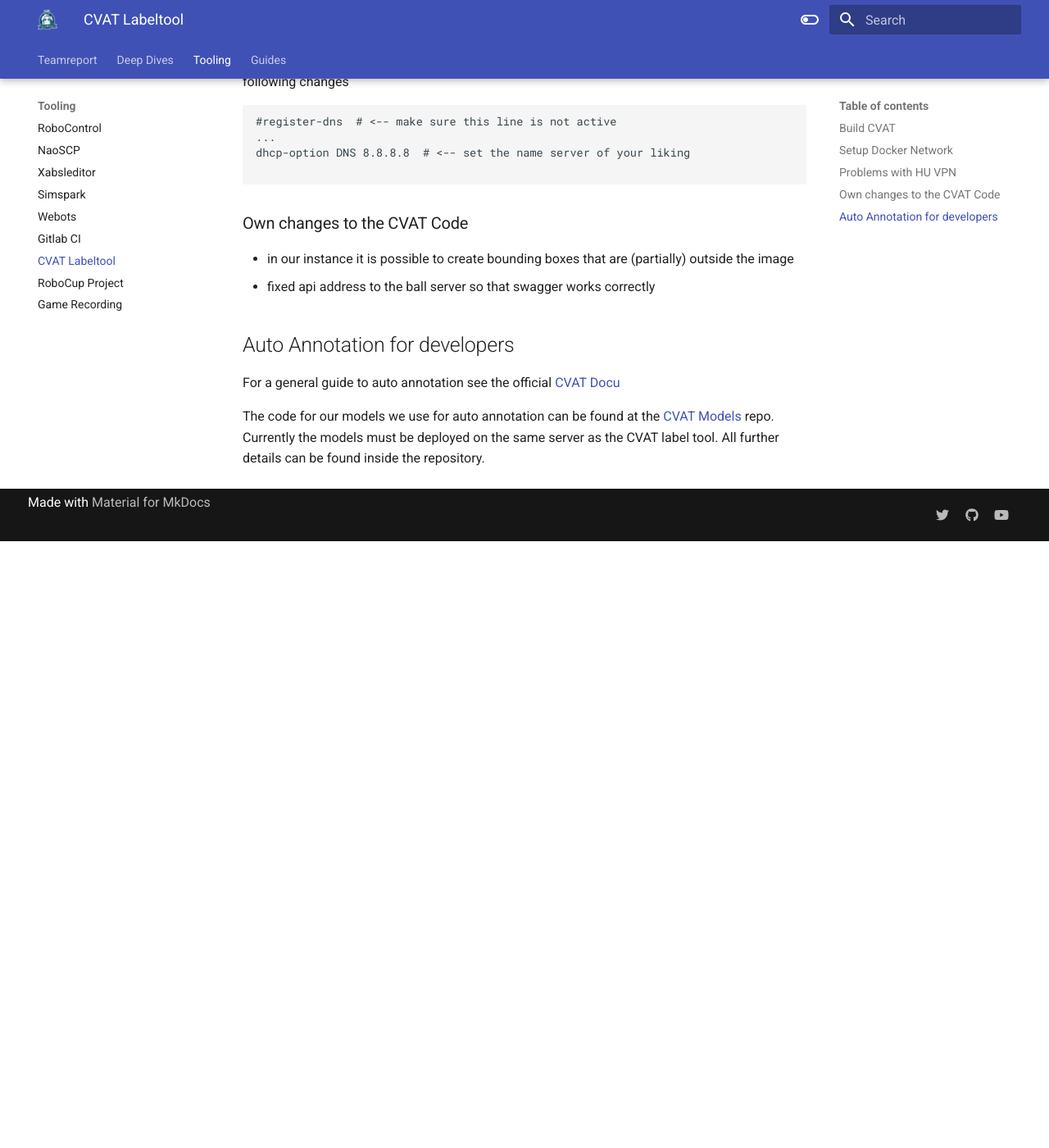
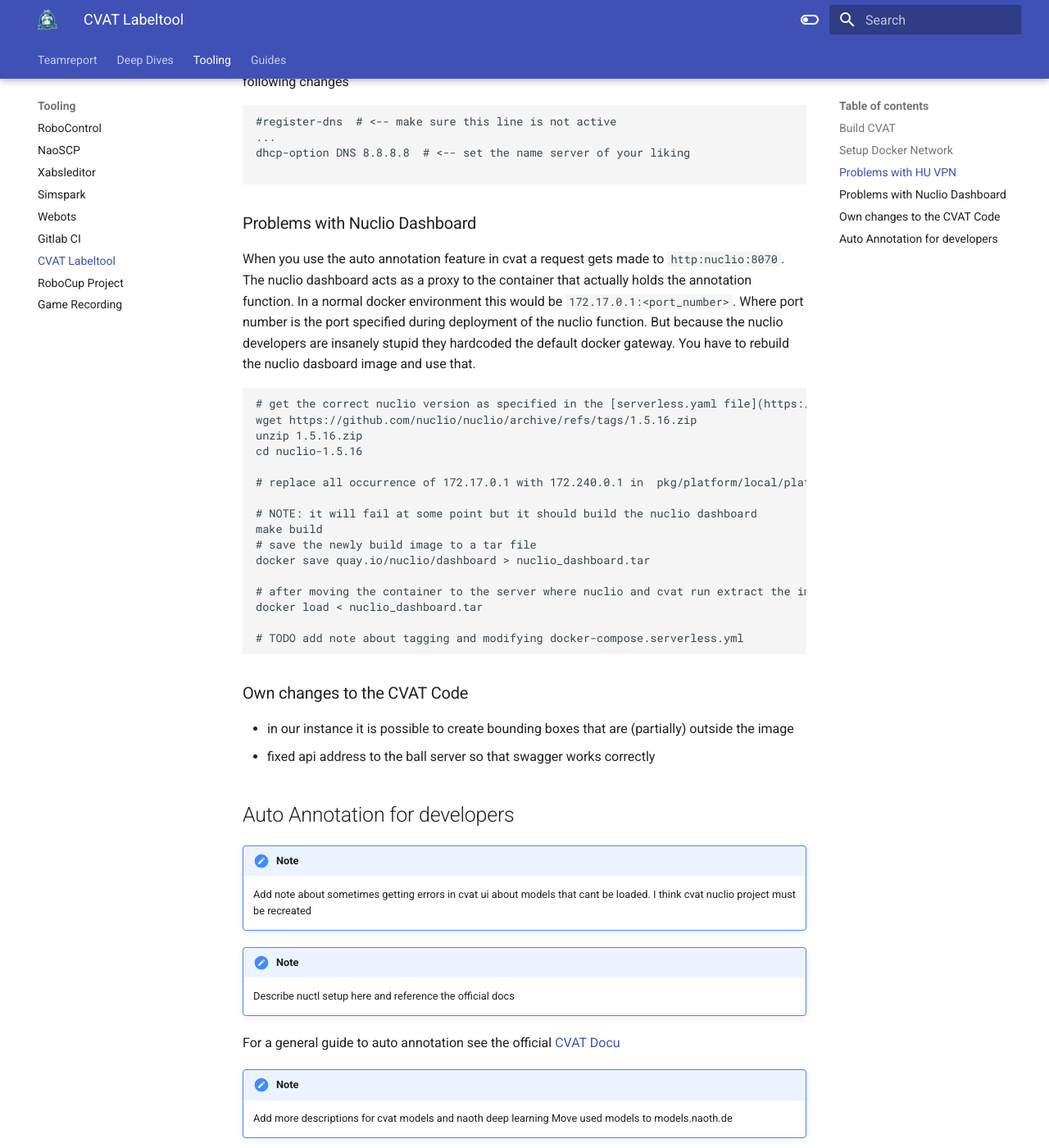
Before and after one commit to BerlinUnited/berlinunited.github.io, an MkDocs documentation site: the page built from docs/naoth_tools/cvat.md, in a window 1280 px wide and 1400 px high, scrolled down 1598 px. Shown: the whole window at 82% size. Built offline with MkDocs 1.6.1 and Material for MkDocs 9.7.7, drawn with Linux system fonts in a browser that asks for light colours; before the commit the page ends 2258 px from its top, so only the background shows below that.

Commit message:
add notes about fixing nuclio

````diff
--- a/docs/naoth_tools/cvat.md
+++ b/docs/naoth_tools/cvat.md
@@ -69,14 +69,46 @@
 dhcp-option DNS 8.8.8.8  # <-- set the name server of your liking
 
 ```
+### Problems with Nuclio Dashboard
+When you use the auto annotation feature in cvat a request gets made to `http:nuclio:8070`. The nuclio dashboard acts
+as a proxy to the container that actually holds the annotation function. In a normal docker environment this would be
+`172.17.0.1:<port_number>`. Where port number is the port specified during deployment of the nuclio function. But because
+the nuclio developers are insanely stupid they hardcoded the default docker gateway. You have to rebuild the
+nuclio dasboard image and use that.
+```bash
+# get the correct nuclio version as specified in the [serverless.yaml file](https://github.com/openvinotoolkit/cvat/blob/develop/components/serverless/docker-compose.serverless.yml)
+wget https://github.com/nuclio/nuclio/archive/refs/tags/1.5.16.zip
+unzip 1.5.16.zip
+cd nuclio-1.5.16
 
+# replace all occurrence of 172.17.0.1 with 172.240.0.1 in  pkg/platform/local/platform.go
+
+# NOTE: it will fail at some point but it should build the nuclio dashboard
+make build
+# save the newly build image to a tar file
+docker save quay.io/nuclio/dashboard > nuclio_dashboard.tar
+
+# after moving the container to the server where nuclio and cvat run extract the image from the tar file
+docker load < nuclio_dashboard.tar
+
+# TODO add note about tagging and modifying docker-compose.serverless.yml
+```
 
 ### Own changes to the CVAT Code
 - in our instance it is possible to create bounding boxes that are (partially) outside the image
 - fixed api address to the ball server so that swagger works correctly
 
 ## Auto Annotation for developers
+!!! note
+    Add note about sometimes getting errors in cvat ui about models that cant be loaded. I think cvat nuclio project must be recreated
+
+!!! note
+    Describe nuctl setup here and reference the official docs
 For a general guide to auto annotation see the official [CVAT Docu](https://openvinotoolkit.github.io/cvat/docs/administration/advanced/installation_automatic_annotation/)
+
+!!! note
+    Add more descriptions for cvat models and naoth deep learning
+    Move used models to models.naoth.de
 
 The code for our models we use for auto annotation can be found at the [CVAT Models](https://github.com/BerlinUnited/cvat_models) repo.
 Currently the models must be deployed on the same server as the CVAT label tool. All further details can be found inside the repository.
````
